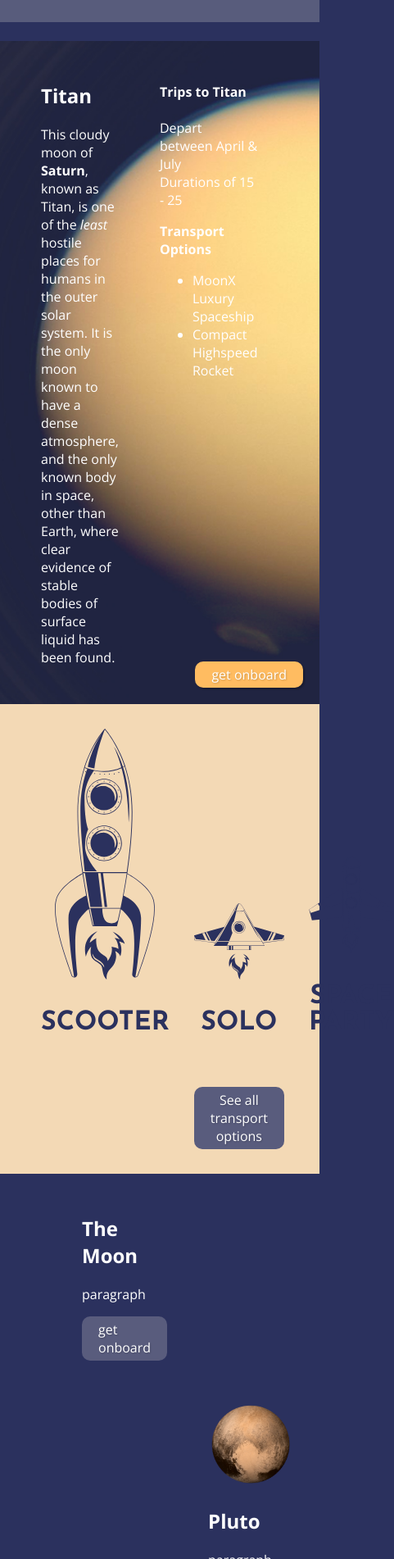
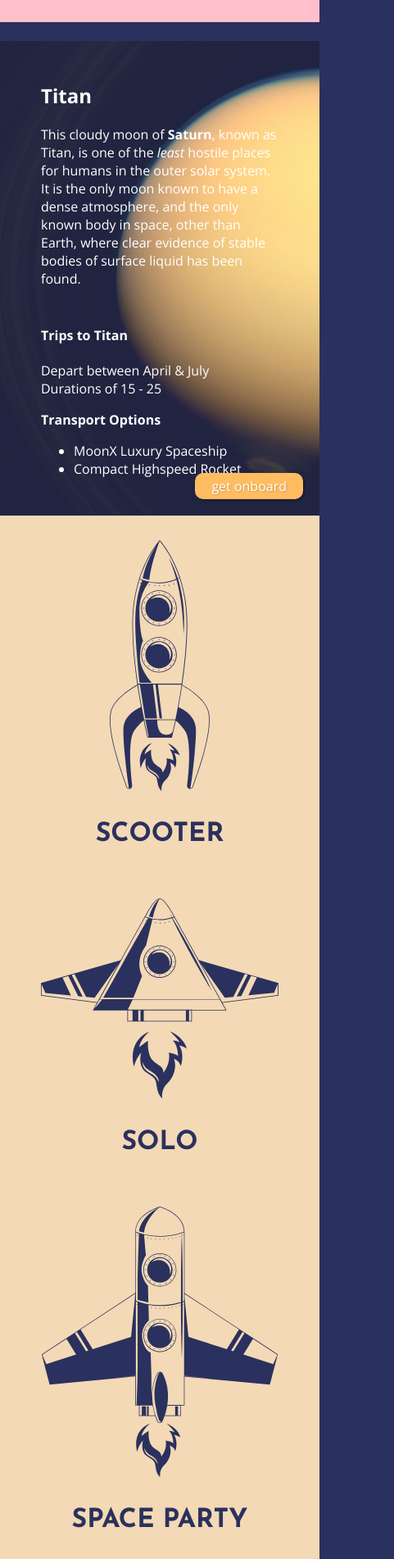
Before and after one commit to chris-ann/Intro-to-Code, a plain HTML site: page index.html in a window 390 px wide. Shown: the part 98-2000 px from the top of the page at 82% size, 481 px wide, since content can reach past the window. Drawn offline with nearby package versions, Linux system fonts and the light colour scheme.

Commit message:
added responsive design

```diff
--- a/css/style.css
+++ b/css/style.css
@@ -39,6 +39,7 @@ header {
     z-index: 9;
     width: 100%;
 }
+
 main {
     padding-top: 148px;
 }
@@ -182,3 +183,43 @@ h3 {
 .button-blue:hover {
     background-color: #101439;
 }
+
+@media screen and (max-width: 800px) {
+
+    header {
+        background: pink;
+    }
+
+    .feature {
+        grid-template-columns: 1fr;
+        grid-gap: 10px;
+    }
+
+    .feature>div:first-child {
+        max-width: 500px;
+    }
+}
+
+@media screen and (max-width: 700px) {
+    .gold-bkg {
+        grid-template-columns: 1fr;
+    }
+    .center-column {
+        grid-column: 1;
+    }
+    .other-trips {
+        grid-template-columns: 1fr;
+        text-align:center;
+        grid-gap: 0;
+    }
+    .other-trips>div:nth-child(3) {
+        grid-column: 1;
+        grid-row: 3;
+        margin-top: 80px;
+    }
+
+    .other-trips>div:nth-child(4) {
+        grid-column: 1;
+        text-align: center;
+    }
+}
--- a/index.html
+++ b/index.html
@@ -5,6 +5,7 @@
 <head>
     <title>Learning Code</title>
     <meta charset="utf-8">
+    <meta name="viewport" content="width=device-width, initial-scale=1.0">
     <link rel="preconnect" href="https://fonts.googleapis.com">
     <link rel="preconnect" href="https://fonts.gstatic.com" crossorigin>
     <link
@@ -13,6 +14,7 @@
     <link rel="stylesheet" href="css/style.css">
 </head>
 <!-- body is for the visible stuff -->
+
 <body>
     <header class="pg-padding">
         <a href="index.html"><img src="images/Logo.png" alt="Space Tourism"></a>
@@ -76,12 +78,12 @@
             </div>
             <div>
                 <img src="images/pluto.png" alt="pluto">
-
-                <div>
-                    <h2>Pluto</h2>
-                    <p>paragraph</p>
-                    <a href="pluto.html" class="button button-blue">get onboard</a>
-                </div>
+            </div>
+            <div>
+                <h2>Pluto</h2>
+                <p>paragraph</p>
+                <a href="pluto.html" class="button button-blue">get onboard</a>
+            </div>
         </section>
     </main>
     <footer>Footer</footer>
```
Also changed, not shown: destinations.html (+1 -0 lines), transport.html (+1 -0 lines).
